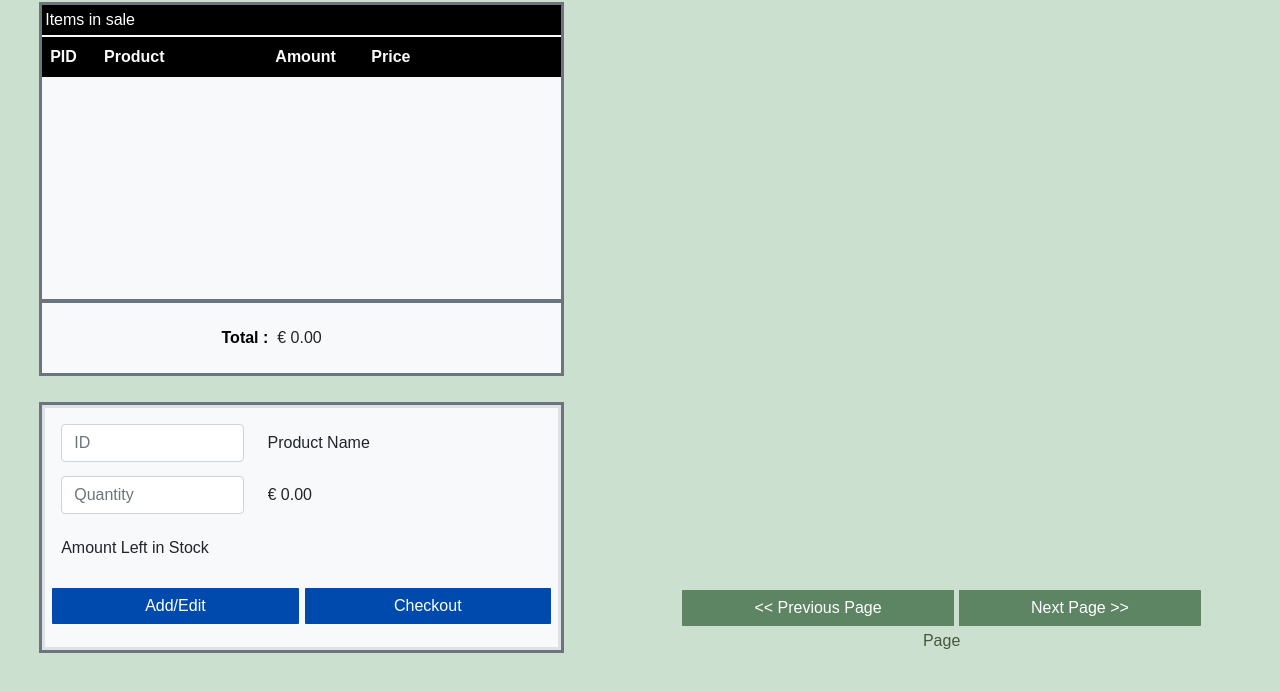
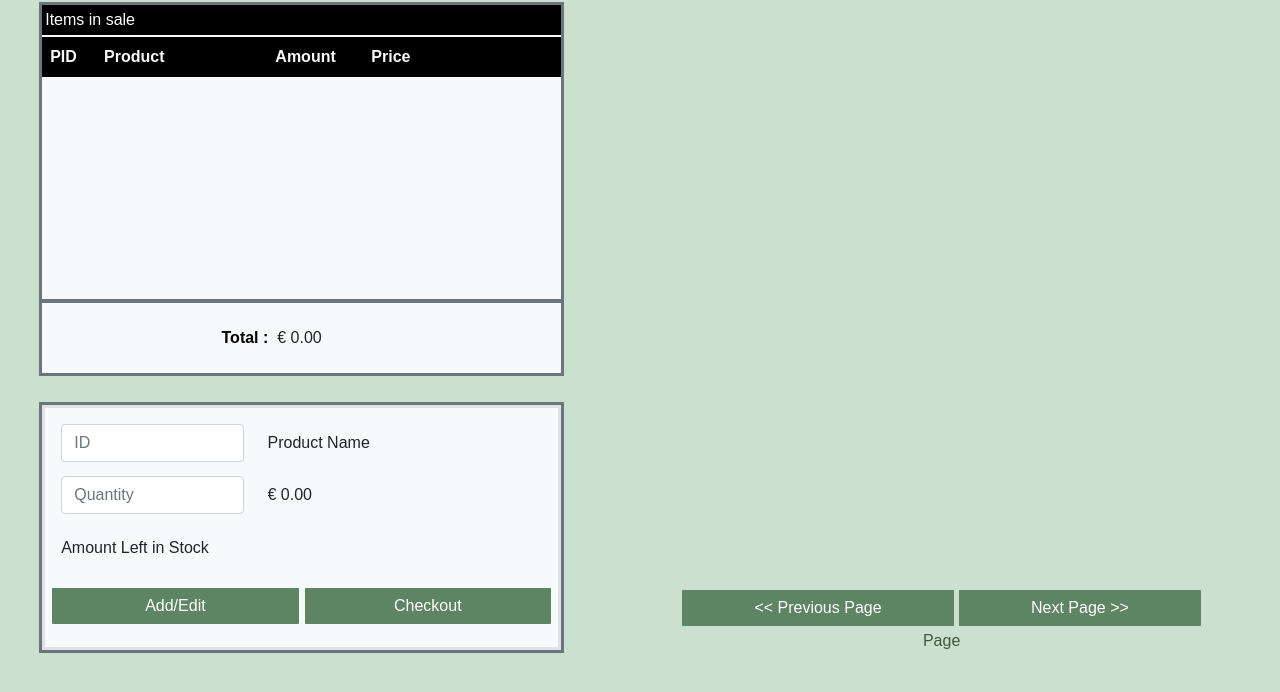
Before and after one commit to EquipoGrande/WebBasedPOS, a website: page html/transactionsPage.html in a window 1280 px wide. Shown: the part 132-824 px from the top of the page. Drawn offline with nearby package versions, Linux system fonts and the light colour scheme; no server answers; files whose address does not match are found by name; a web font is replaced by a local one.

```diff
--- a/css/style.css
+++ b/css/style.css
@@ -28,13 +28,13 @@
 }
 
 .btn-colorAdd {
-    background-color: #004aad;
+    background-color: #5D8563;
     color: white;
     border: #f8f9fa solid 3px;
 }
 
 .btn-colorCheckout {
-    background-color: #004aad;
+    background-color: #5D8563;
     color: white;
     border: #f8f9fa solid 3px;
 }
```
Also changed, not shown: html/vendorHistory.html (+2 -1 lines).
